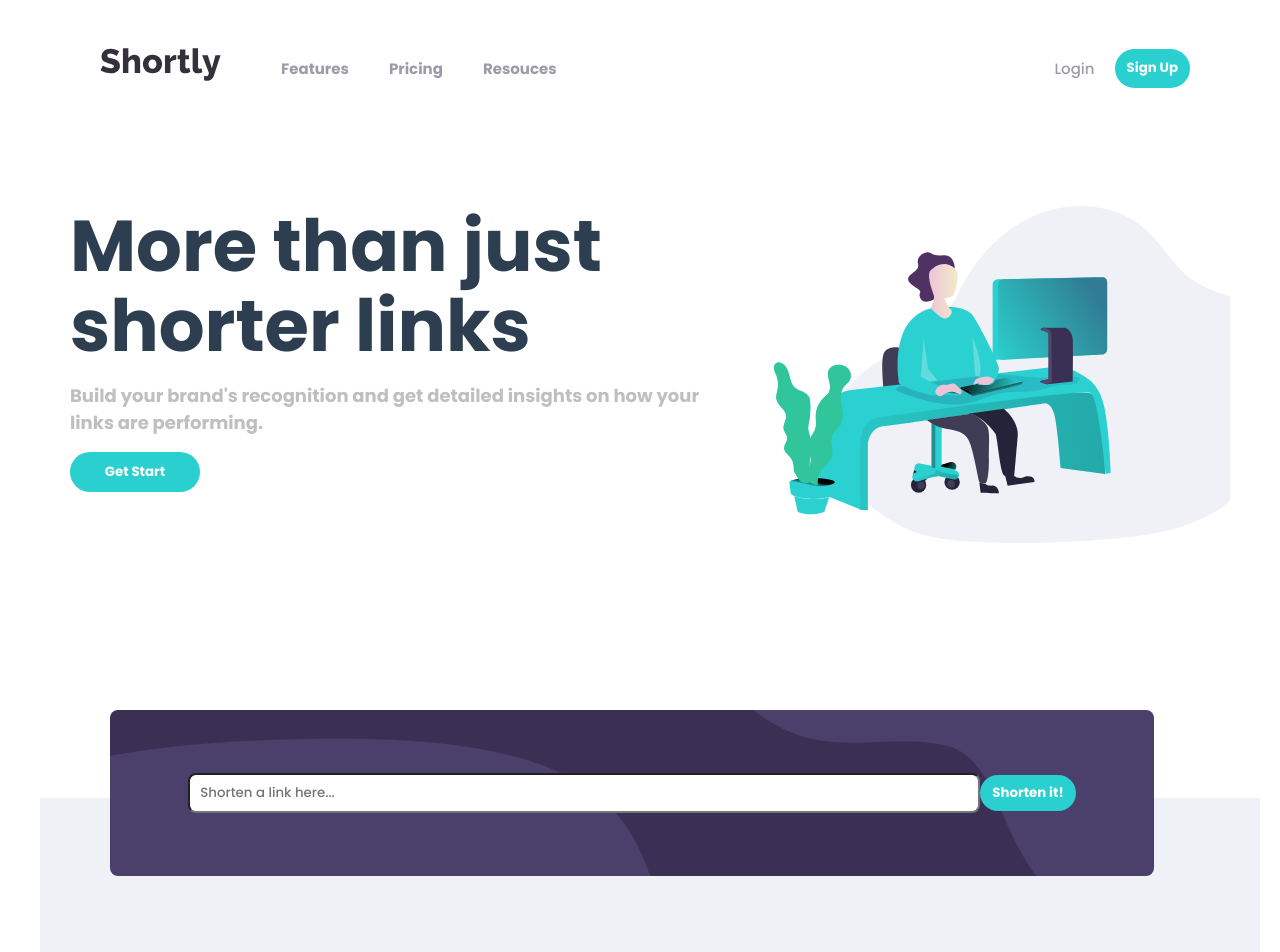
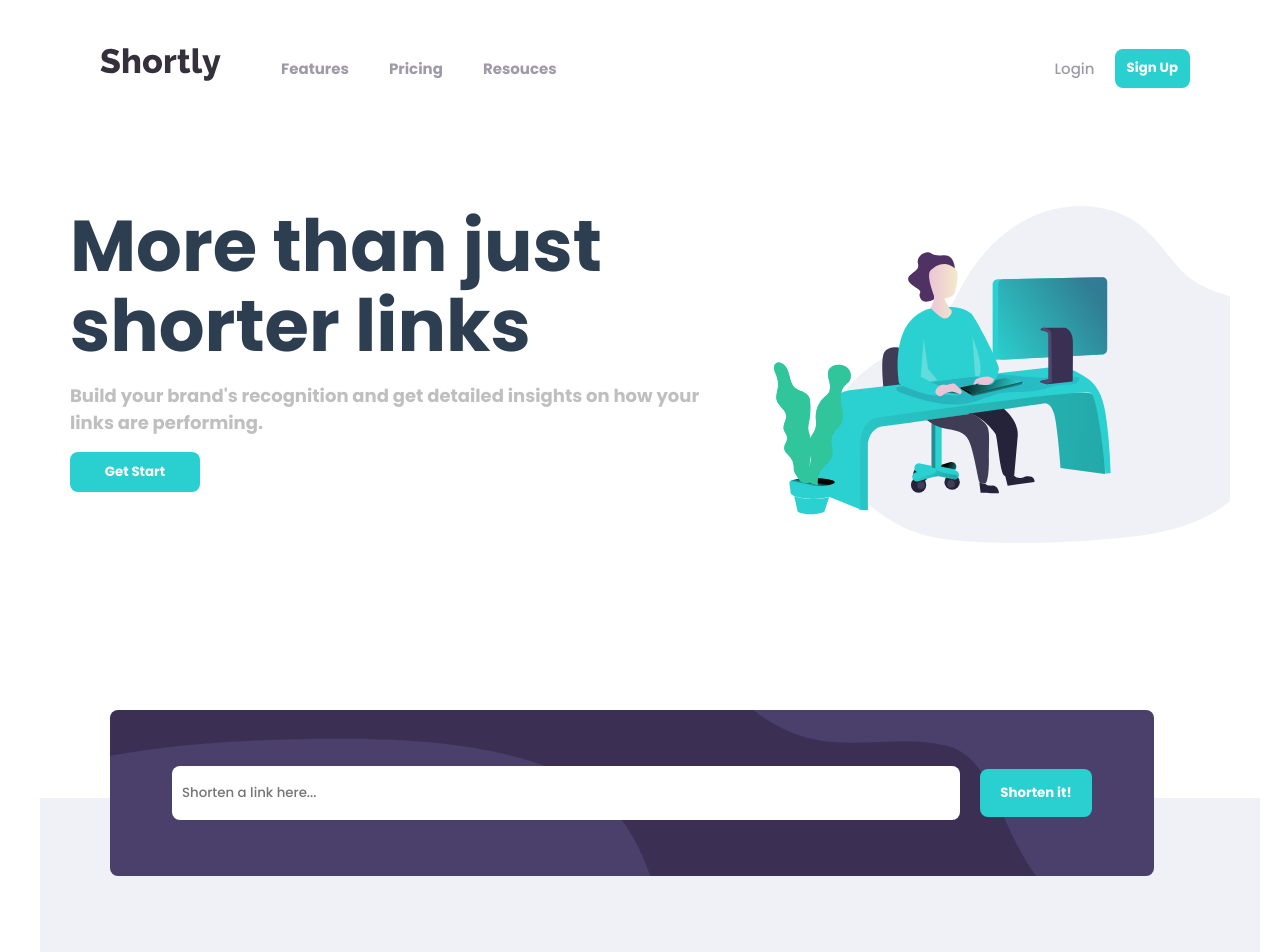
Before and after one commit to ponyma2100/url-shortening-vue, a Vue app: page / in a window 1280 px wide. Shown: the top 952 px of the page. Built offline with nearby package versions, Linux system fonts and the light colour scheme.

Commit message:
Add handleUrl in UrlShorten.vue

```diff
--- a/src/assets/main.css
+++ b/src/assets/main.css
@@ -38,7 +38,7 @@ ul {
 /* buttons */
 button, .btn {
   background: var(--primary);
-  border-radius: 20px;
+  border-radius: 8px;
   border: 0;
   padding: 8px 12px;
   font-weight: 600;
@@ -56,3 +56,8 @@ button:disabled {
   background: var(--secondary);
   cursor: not-allowed;
 }
+
+
+textarea:focus, input:focus{
+    outline: none;
+}
--- a/src/components/UrlShorten.vue
+++ b/src/components/UrlShorten.vue
@@ -1,9 +1,24 @@
 <template>
   <form @submit.prevent>
-    <input type="text" placeholder="Shorten a link here..." v-model="url" />
-    <button @click="handleUrl">Shorten it!</button>
+    <div class="info">
+      <input
+        type="text"
+        :class="{ frame: isFrame }"
+        placeholder="Shorten a link here..."
+        v-model="url"
+      />
+      <span class="warning" v-show="isFrame">Please add a link</span>
+      <button @click="handleUrl">Shorten it!</button>
+    </div>
   </form>
-  <p>shortUrl:{{ shortUrl }}</p>
+
+  <div class="output" v-show="shortUrl">
+    <p>{{ showUrl }}</p>
+    <div class="output-link">
+      <a :href="'http://' + shortUrl" target="_blank">{{ shortUrl }}</a>
+    </div>
+    <button class="copy">Copy</button>
+  </div>
 </template>
 
 <script>
@@ -13,13 +28,23 @@ import getLink from "../composables/getLink";
 export default {
   setup() {
     let url = ref("");
+    let showUrl = ref("");
+    let isFrame = ref(false);
     const { shortenUrl, shortUrl } = getLink();
 
     const handleUrl = (e) => {
-      shortenUrl(url.value);
+      console.log("click");
+      if (!url.value) {
+        isFrame.value = true;
+      } else {
+        isFrame.value = false;
+        shortenUrl(url.value);
+        showUrl.value = url.value;
+        url.value = "";
+      }
     };
 
-    return { url, handleUrl, shortUrl };
+    return { url, handleUrl, shortUrl, showUrl, isFrame };
   },
 };
 </script>
@@ -32,6 +57,7 @@ form {
   background-image: url("../assets/bg-shorten-desktop.svg");
   background-repeat: round;
   display: flex;
+  flex-direction: column;
   justify-content: center;
   align-items: center;
   width: 80vw;
@@ -42,6 +68,50 @@ form {
 
 form input {
   width: 60vw;
+  height: 38px;
   border-radius: 8px;
+  border: 1px;
+  margin-right: 20px;
+}
+
+form button {
+  width: 7rem;
+  height: 3rem;
+}
+
+.info {
+  position: relative;
+}
+
+.output {
+  height: 50px;
+  width: 80vw;
+  background-color: #fff;
+  border-radius: 8px;
+  display: flex;
+  position: relative;
+  top: -10%;
+  left: 5%;
+}
+.output-link {
+  margin-left: auto;
+}
+
+.frame {
+  border: 2px solid #e8676b;
+}
+
+.warning {
+  color: #e8676b;
+  font-size: 16px;
+  font-style: italic;
+  padding: 0;
+  position: absolute;
+  bottom: -25%;
+  left: 10px;
+}
+.copy {
+  height: 2.5rem;
+  width: 6rem;
 }
 </style>
```
